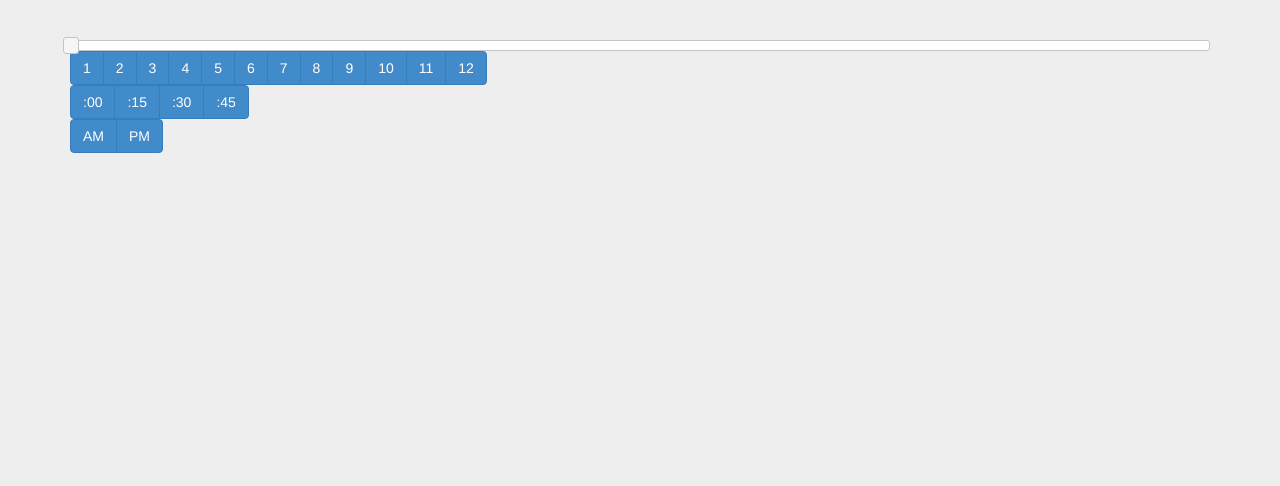
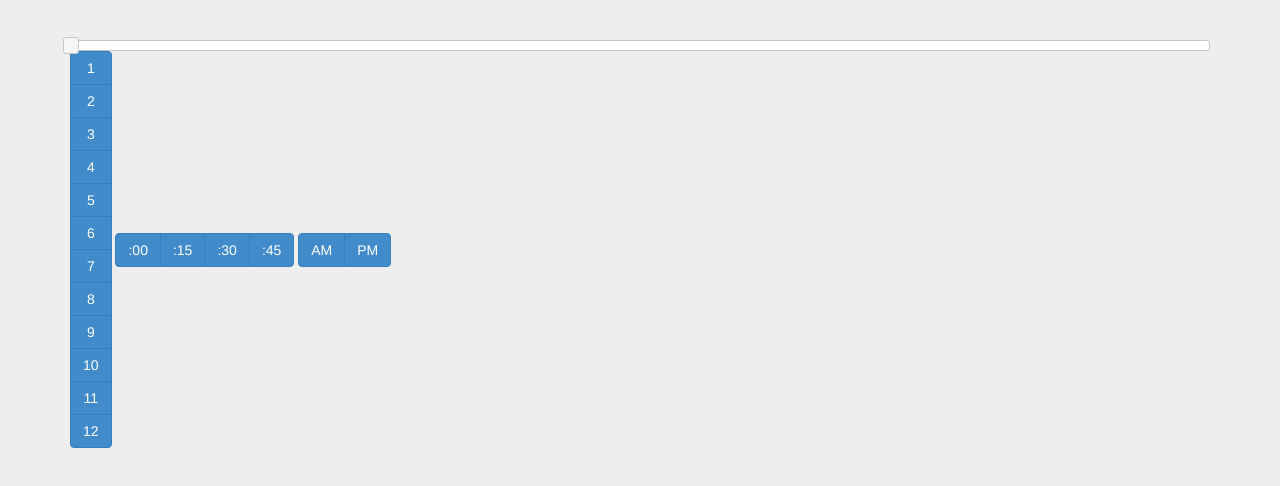
Before and after one commit to dvdt/light-alarm, a plain HTML site: page resources/public/index.html in a window 1280 px wide. Drawn offline with nearby package versions, Linux system fonts and the light colour scheme; no server answers.

Commit message:
prototype ui

```diff
--- a/resources/public/index.html
+++ b/resources/public/index.html
@@ -33,46 +33,47 @@
 
 <div class="container">
 <div id="brightness"></div>
+ </div>
 
-<div class="btn-group btn-hr" data-toggle="buttons">
-
-  <label class="btn btn-primary" id="hr-1">
+<div class="container center-block">
+<div class="btn-group-vertical" data-toggle="buttons">
+  <label class="btn btn-hr  btn-primary" id="hr-1">
     <input type="radio" name="options" id="option2"> 1
   </label>
-  <label class="btn btn-primary" id="hr-2">
+  <label class="btn btn-hr  btn-primary" id="hr-2">
     <input type="radio" name="options" id="option3"> 2
   </label>
-  <label class="btn btn-primary" id="hr-3">
+  <label class="btn btn-hr  btn-primary" id="hr-3">
     <input type="radio" name="options" id="option4"> 3
   </label>
-  <label class="btn btn-primary" id="hr-4">
+  <label class="btn btn-hr  btn-primary" id="hr-4">
     <input type="radio" name="options" id="option5"> 4
   </label>
-  <label class="btn btn-primary" id="hr-5">
+  <label class="btn btn-hr  btn-primary" id="hr-5">
     <input type="radio" name="options" id="option6"> 5
   </label>
-  <label class="btn btn-primary" id="hr-6">
+  <label class="btn btn-hr  btn-primary" id="hr-6">
     <input type="radio" name="options" id="option7"> 6
   </label>
-  <label class="btn btn-primary" id="hr-7">
+  <label class="btn btn-hr  btn-primary" id="hr-7">
     <input type="radio" name="options" id="option8"> 7
   </label>
-  <label class="btn btn-primary" id="hr-8">
+  <label class="btn btn-hr  btn-primary" id="hr-8">
     <input type="radio" name="options" id="option9"> 8
   </label>
-  <label class="btn btn-primary" id="hr-9">
+  <label class="btn btn-hr  btn-primary" id="hr-9">
     <input type="radio" name="options" id="option10"> 9
   </label>
-  <label class="btn btn-primary" id="hr-10">
+  <label class="btn btn-hr  btn-primary" id="hr-10">
     <input type="radio" name="options" id="option11"> 10
-  </label>  <label class="btn btn-primary" id="hr-11">
+  </label>  <label class="btn btn-hr  btn-primary" id="hr-11">
     <input type="radio" name="options" id="option12"> 11
   </label>
-  <label class="btn btn-primary" id="hr-12">
+  <label class="btn btn-hr btn-primary" id="hr-12">
     <input type="radio" name="options" id="option1"> 12
   </label>
 </div>
-<br />
+
 <div class="btn-group btn-min" data-toggle="buttons">
   <label class="btn btn-primary" id="min-0">
     <input type="radio" name="options" id="option1"> :00
@@ -87,7 +88,7 @@
     <input type="radio" name="options" id="option1"> :45
   </label>
 </div>
-<br/>
+
 <div class="btn-group btn-meridian" data-toggle="buttons">
   <label class="btn btn-primary" id="meridian-am">
     <input type="radio" name="options" id="option1"> AM
@@ -119,12 +120,27 @@ $("#brightness").slider({ value: data.pwm_status});
     $('#brightness').val(data.pwm_status);
 //    $('#brightness').val(32);
 //    $('#slider').slider('refresh');
-});});
+});
+ init_alarm();
+});
+
+var init_alarm = function () {
+  $.getJSON('/alarm', function (data) {
+    $('#min-' + data.min).button('toggle');
+    $('#hr-' + data.hr).button('toggle');
+    $('#meridian-' + data.meridian).button('toggle')
+
+  });
+}
 
 // Register Click Handlers
 $('.btn').click(function () {
   var e = $(this);
   console.log(e.attr("id"));
+  var msg = e.attr('id').split('-');
+  var post_obj = {};
+  post_obj[msg[0]] = msg[1];
+  $.post('/alarm', post_obj);
   });
 // Register click events, submit post request...
 
```
